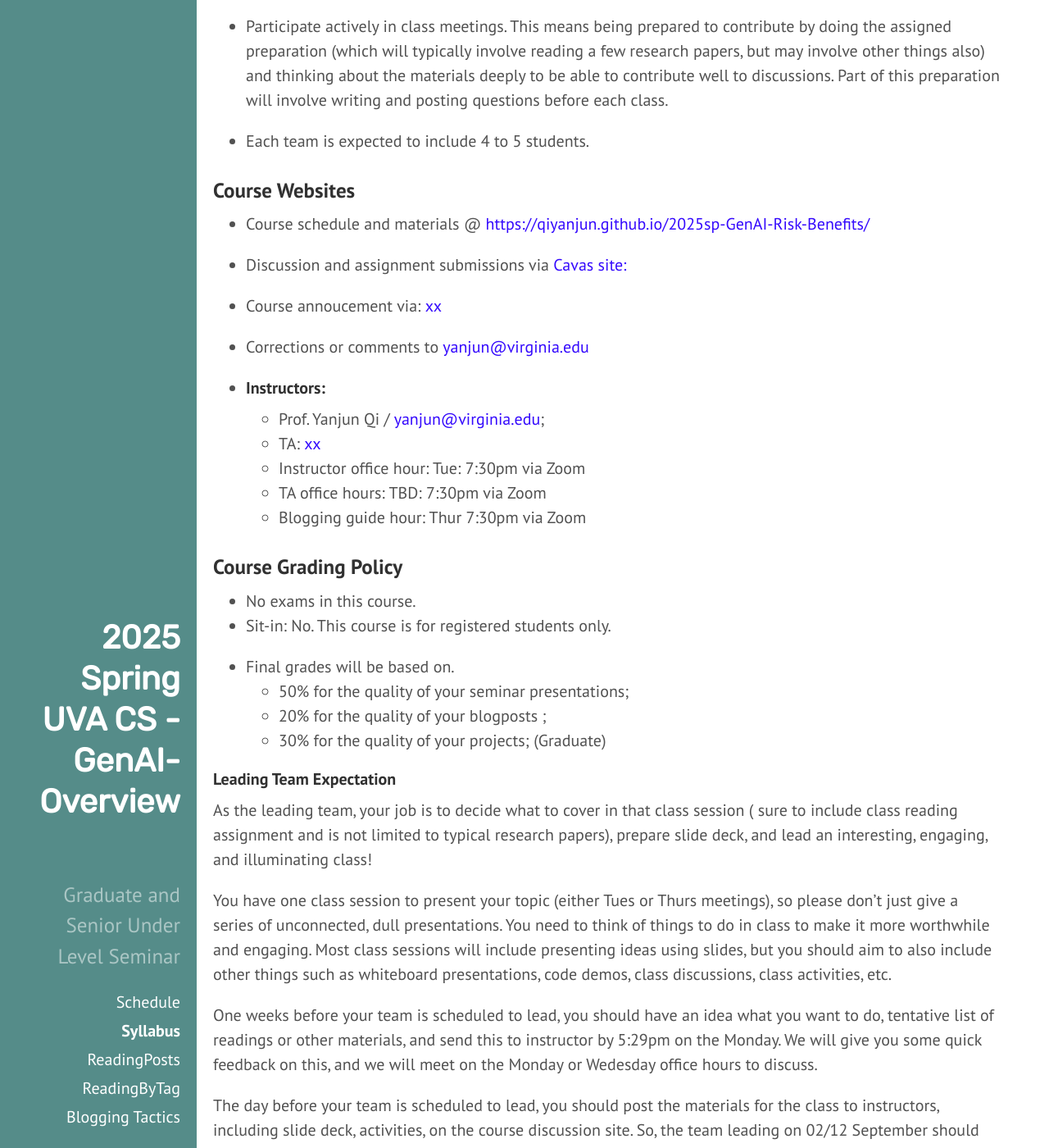
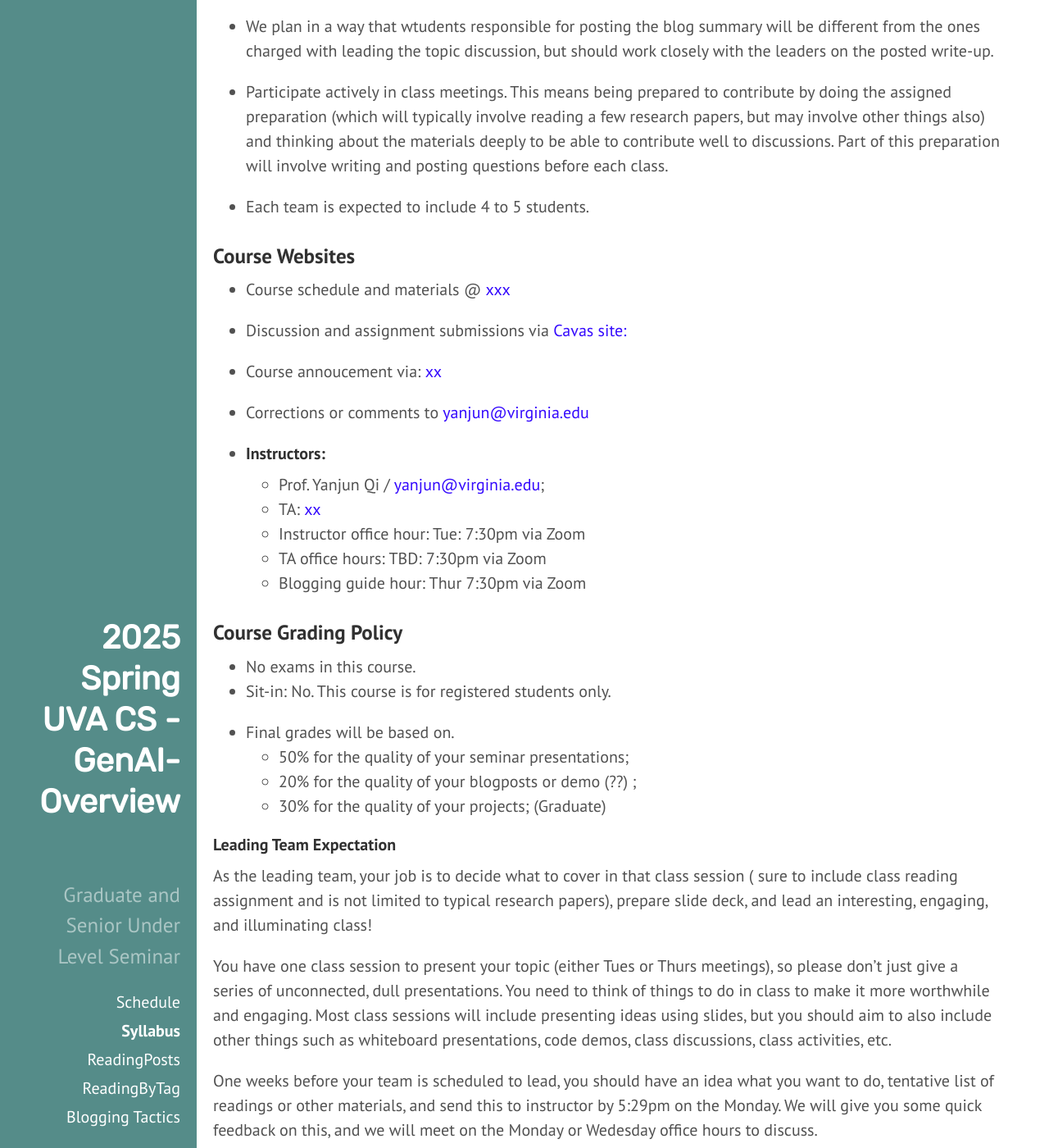
Before and after one commit to qiyanjun/2025sp-GenAI-overview, a Jekyll site: the page built from About.md, in a window 1280 px wide and 1400 px high, scrolled down 998 px. Shown: the whole window at 82% size. Built offline with Jekyll 4.4.1, drawn with Linux system fonts in a browser that asks for light colours; some of the changed text lies outside the part shown.

Commit message:
Update About.md

```diff
--- a/About.md
+++ b/About.md
@@ -39,7 +42,7 @@ Students in the seminar are expected to:
 
 ### Course Websites
 
-+ Course schedule and materials  @ [https://qiyanjun.github.io/2025sp-GenAI-Risk-Benefits/](https://qiyanjun.github.io/2025sp-GenAI-Risk-Benefits/)
++ Course schedule and materials  @ [xxx](xx)
 
 + Discussion and assignment submissions via [Cavas site:]()
 
@@ -63,7 +66,7 @@ Students in the seminar are expected to:
 
 + Final grades will be based on.
   - 50% for the quality of your seminar presentations;
-  - 20% for the quality of your blogposts ;
+  - 20% for the quality of your blogposts or demo (??) ;
   - 30% for the quality of your projects; (Graduate)
 
 
```
Also changed, not shown: other parts of About.md (+3 -0 lines).
